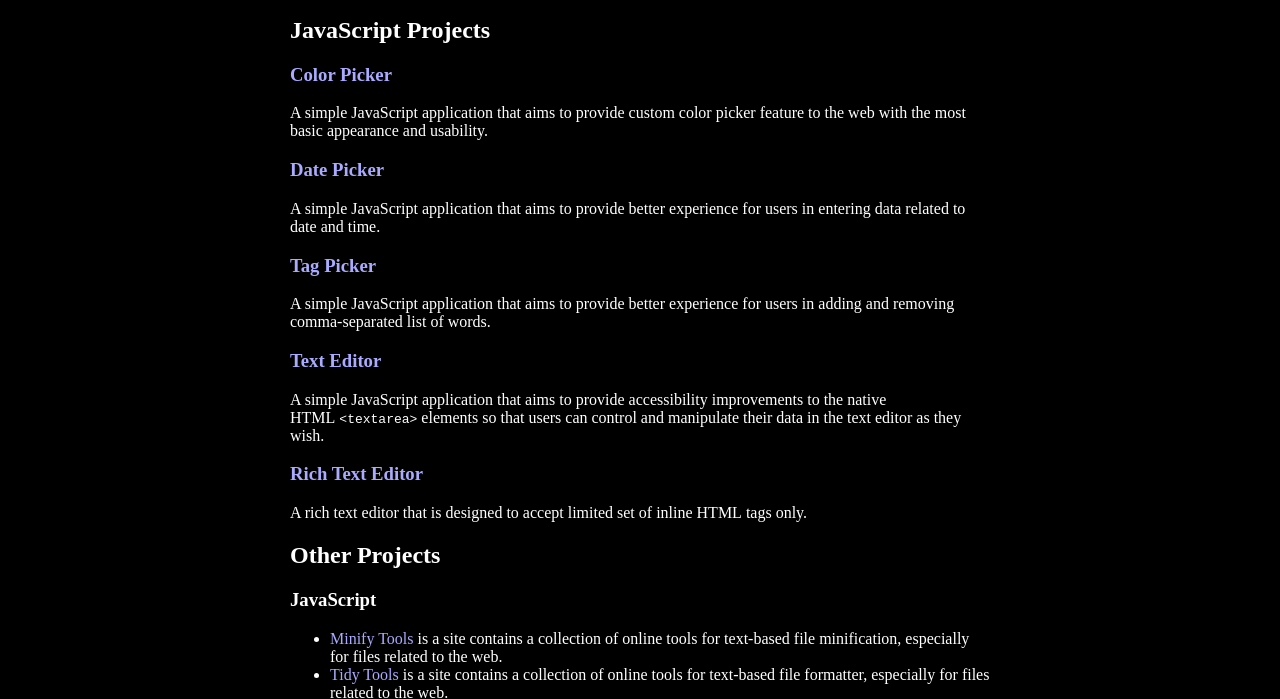
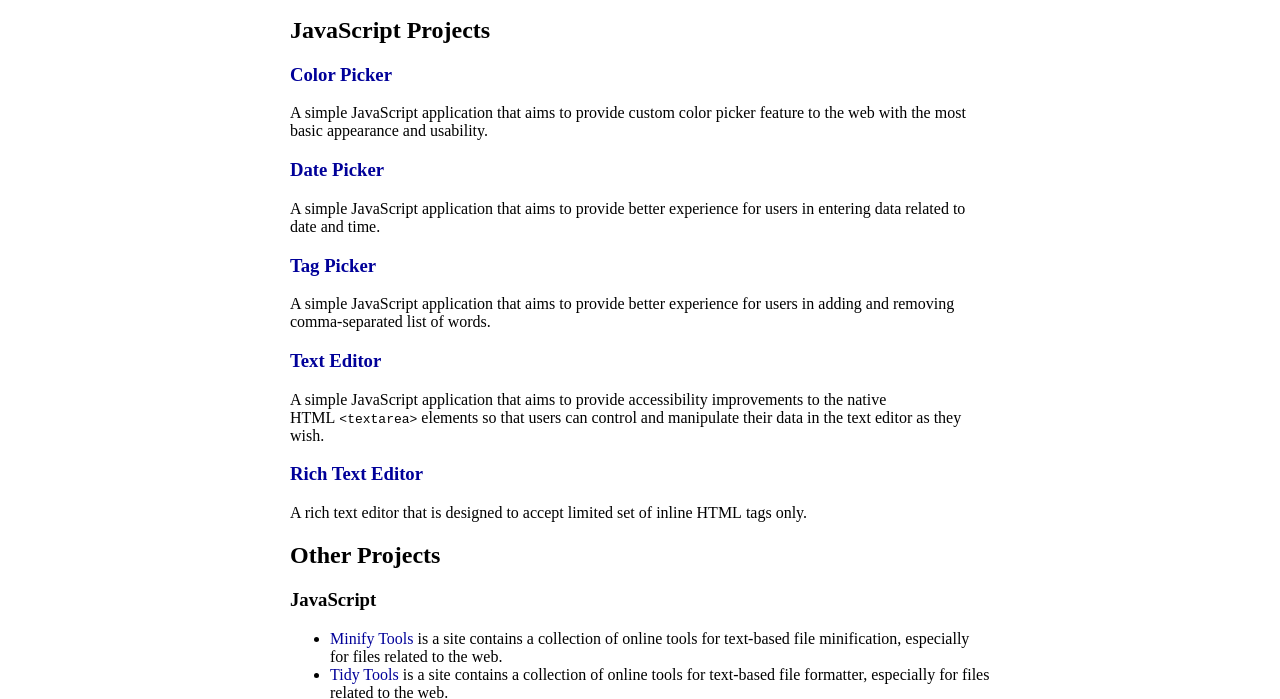
Before and after one commit to taufik-nurrohman/taufik-nurrohman.github.io, a plain HTML site: page index.html in a window 1280 px wide. Shown: the part 122-821 px from the top of the page. Drawn offline with Linux system fonts and the dark colour scheme.

Commit message:
Update index.html

```diff
--- a/index.html
+++ b/index.html
@@ -15,14 +15,8 @@
       font-family: serif;
     }
     a {
-      color: #00f;
+      color: #009;
       text-decoration: none;
-    }
-    a:focus {
-      text-decoration: underline;
-    }
-    a:visited {
-      color: #009;
     }
     a, code {
       word-wrap: break-word;
@@ -55,21 +49,6 @@
     td, th {
       text-align: left;
       vertical-align: top;
-    }
-    @media (prefers-color-scheme: dark) {
-      :root {
-        background: #000;
-        color: #fff;
-      }
-      a {
-        color: #aaf;
-      }
-      a:visited {
-        color: #77c;
-      }
-      pre code {
-        background: #111;
-      }
     }
     </style>
   </head>
```
